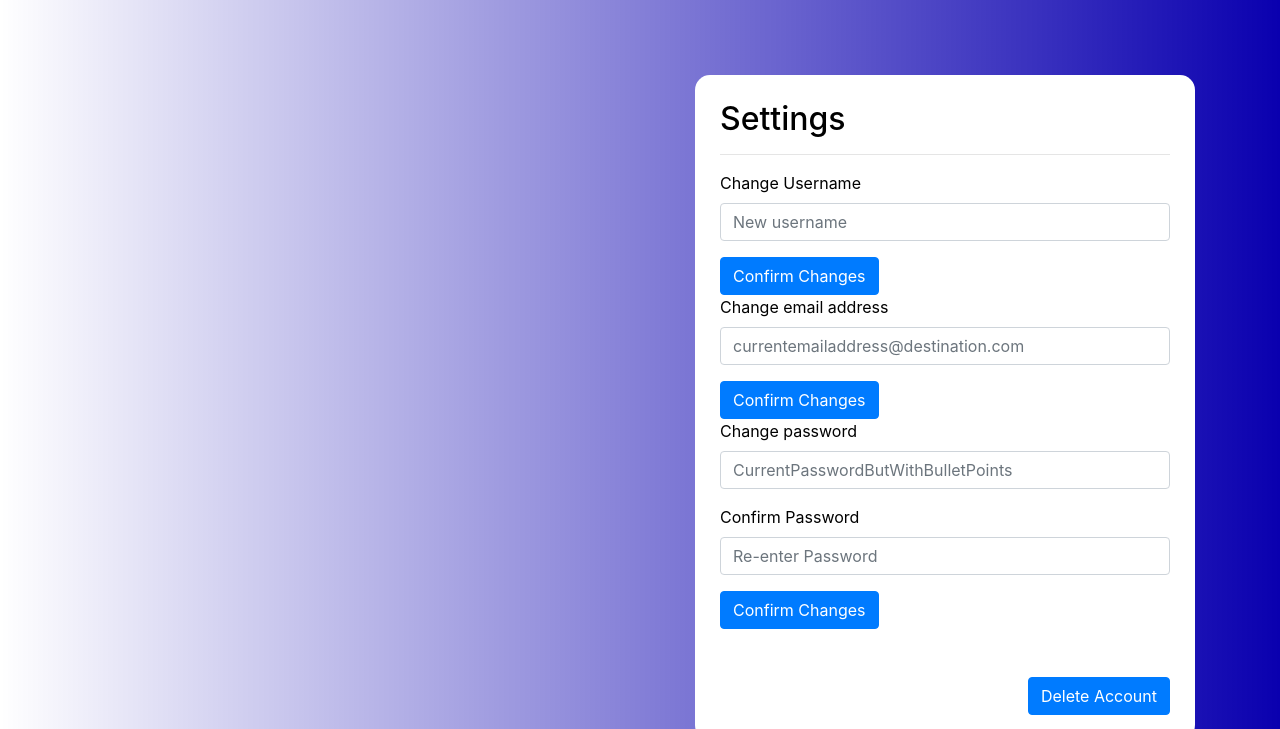
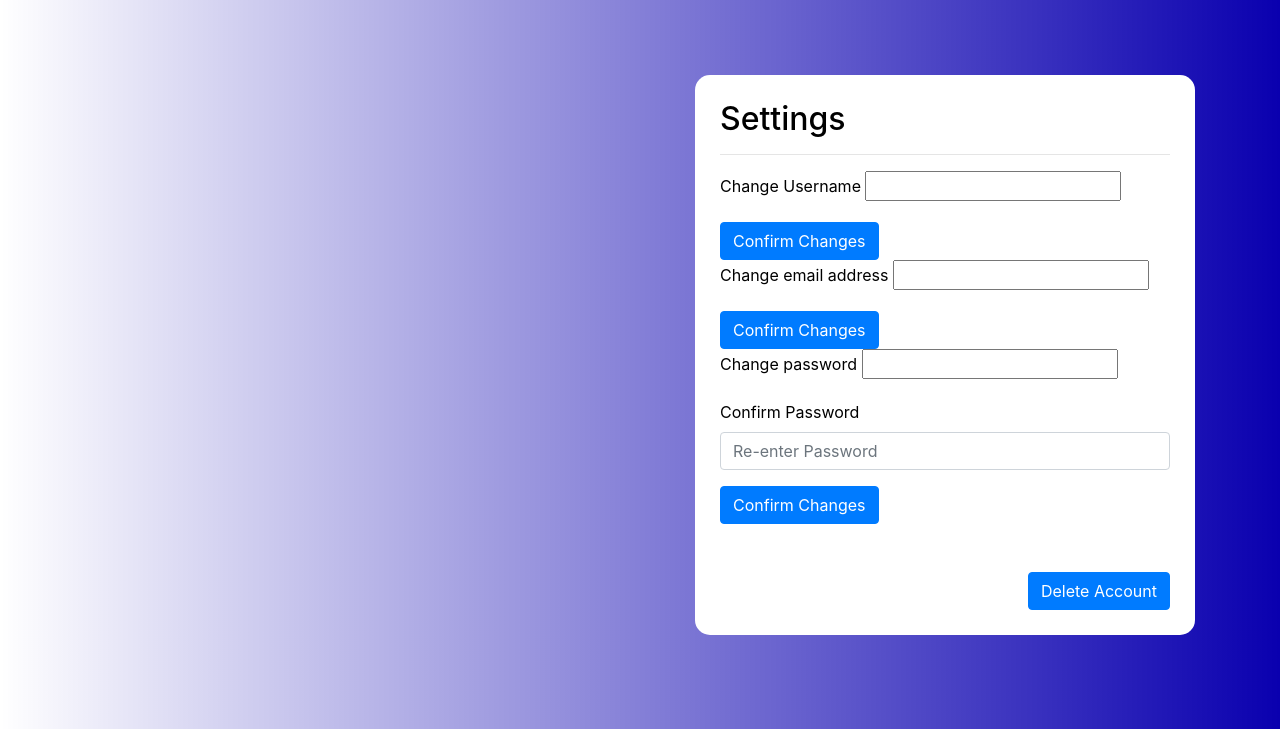
Before and after one commit to karagenit/twistter, a Django app: template templates/blogs/user_update_form.html in a window 1280 px wide. Shown: the top 729 px of the page. Run offline with Django 3.2, Linux system fonts and the light colour scheme; the template is opened without the code that fills it, so the values that code supplies are empty, except form fields; tables that the repository leaves empty hold one stand-in row (values such as "Sample post"); form fields are guessed from the names that the template uses; some libraries are stand-ins or nearby versions.

Commit message:
Values are accurately retrieved in settings page

```diff
--- a/templates/blogs/user_update_form.html
+++ b/templates/blogs/user_update_form.html
@@ -21,7 +21,7 @@
                         {% csrf_token %}
                         <div class="form-group">
                           <label for="usernameinput">Change Username</label>
-                          <input type="text" class="form-control" id="usernameinput" placeholder="New username">
+                            {{ form.username }}
                       </div>
                       <div id="checkbox2">
                           <h6>Username must contain the following:</h6>
@@ -34,7 +34,7 @@
                         {% csrf_token %}
                       <div class="form-group">
                           <label for="emailinput">Change email address</label>
-                          <input type="email" class="form-control" id="emailinput" placeholder="currentemailaddress@destination.com" required>
+                        {{ form.email }}
                       </div>
                         <button type="submit" class="btn btn-primary" value="Submit">Confirm Changes</button>
                     </form>
@@ -42,7 +42,7 @@
                         {% csrf_token %}
                       <div class="form-group">
                           <label for="passwordinput">Change password</label>
-                          <input type="password" class="form-control" id="passwordinput" placeholder="CurrentPasswordButWithBulletPoints">
+                            {{ form.password }}
                       </div>
                       <div id="checkbox4">
                           <h6>Password must contain the following:</h6>
@@ -55,7 +55,6 @@
                         <input type="password" class="form-control" name="confirmpasswordinput" id="confirmpasswordinput" placeholder="Re-enter Password">
                       </div>
                         <button type="submit" class="btn btn-primary" onclick=formChangePassword() value="Submit" method="POST" action="/register">Confirm Changes</button>
-                        {% csrf_token %}
                     </form>
                     <br><br>
                     <div align="right">
```
